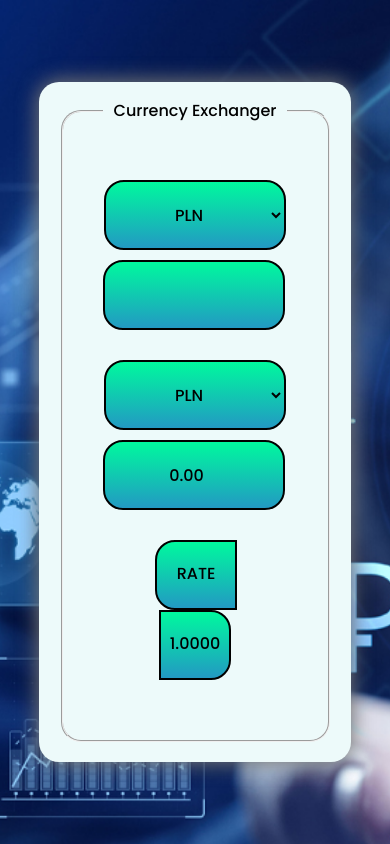
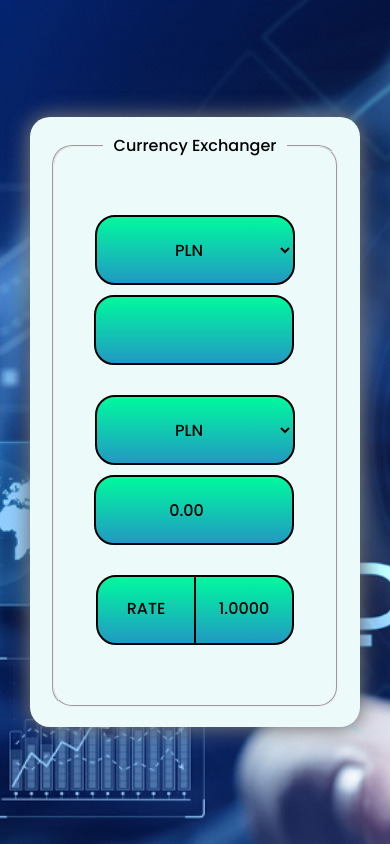
Before and after one commit to PaweLeszczynsky/Currency-Exchanger-React, a React (Create React App) app: page / in a window 390 px wide. Built offline with nearby package versions, Linux system fonts and the light colour scheme.

Commit message:
input container styles changes

```diff
--- a/src/InputContainer/style.css
+++ b/src/InputContainer/style.css
@@ -13,7 +13,7 @@
         justify-content: center;
         flex-wrap: wrap;
         margin: 10px;
-        max-width: 200px;
+        min-width: 200px;
     }
 
 }
```
